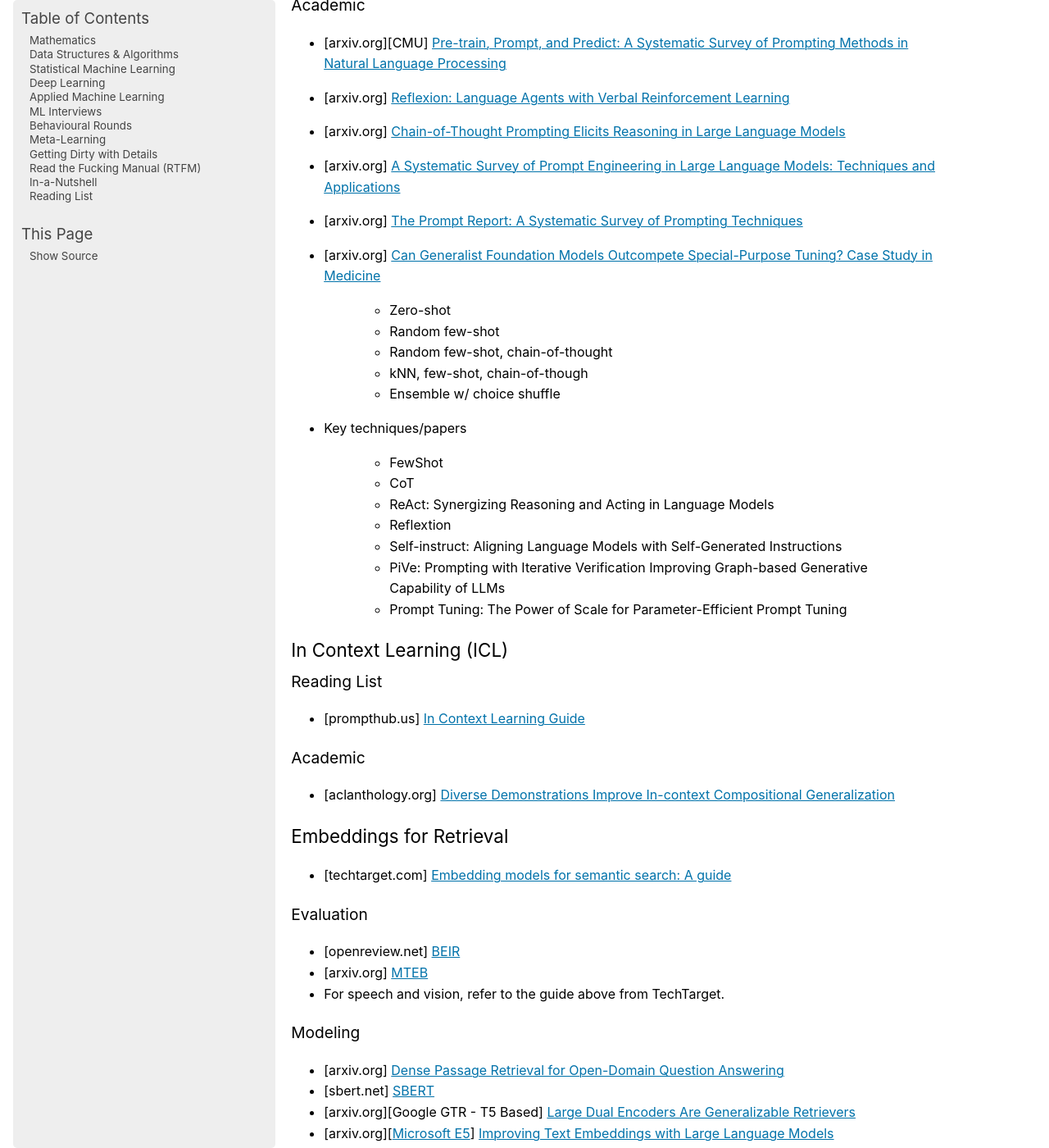
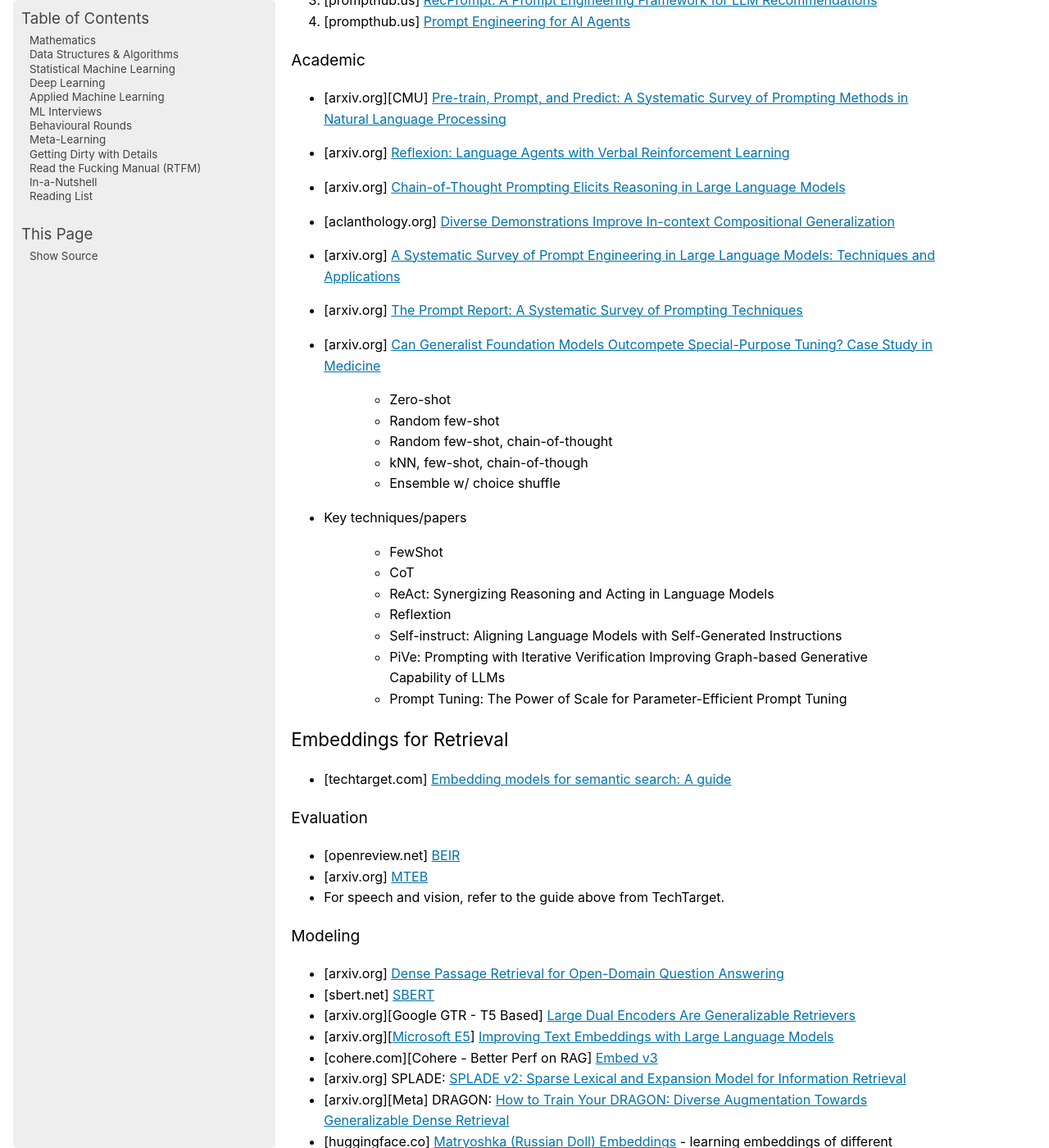
Before and after one commit to uselesstechjunks/leetcode, a Sphinx documentation site: the page built from docs/source/applied/methods/llm.rst, in a window 1280 px wide and 1400 px high, scrolled down 9273 px. Shown: the whole window at 82% size. Built offline with Sphinx 7.4.7, drawn with Linux system fonts in a browser that asks for light colours; pages that are not in the unit, such as notebooks, are missing from menus; some of the changed text lies outside the part shown.

Commit message:
Update llm.rst

```diff
--- a/docs/source/applied/methods/llm.rst
+++ b/docs/source/applied/methods/llm.rst
@@ -374,16 +379,6 @@ Academic
 	- Self-instruct: Aligning Language Models with Self-Generated Instructions
 	- PiVe: Prompting with Iterative Verification Improving Graph-based Generative Capability of LLMs
 	- Prompt Tuning: The Power of Scale for Parameter-Efficient Prompt Tuning
-
-In Context Learning (ICL)
-=========================================================================================
-Reading List
------------------------------------------------------------------------------------------
-* [prompthub.us] `In Context Learning Guide <https://www.prompthub.us/blog/in-context-learning-guide>`_
-
-Academic
------------------------------------------------------------------------------------------
-* [aclanthology.org] `Diverse Demonstrations Improve In-context Compositional Generalization <https://aclanthology.org/2023.acl-long.78.pdf>`_
 
 Embeddings for Retrieval
 =========================================================================================
```
Also changed, not shown: other parts of docs/source/applied/methods/llm.rst (+6 -1 lines).
